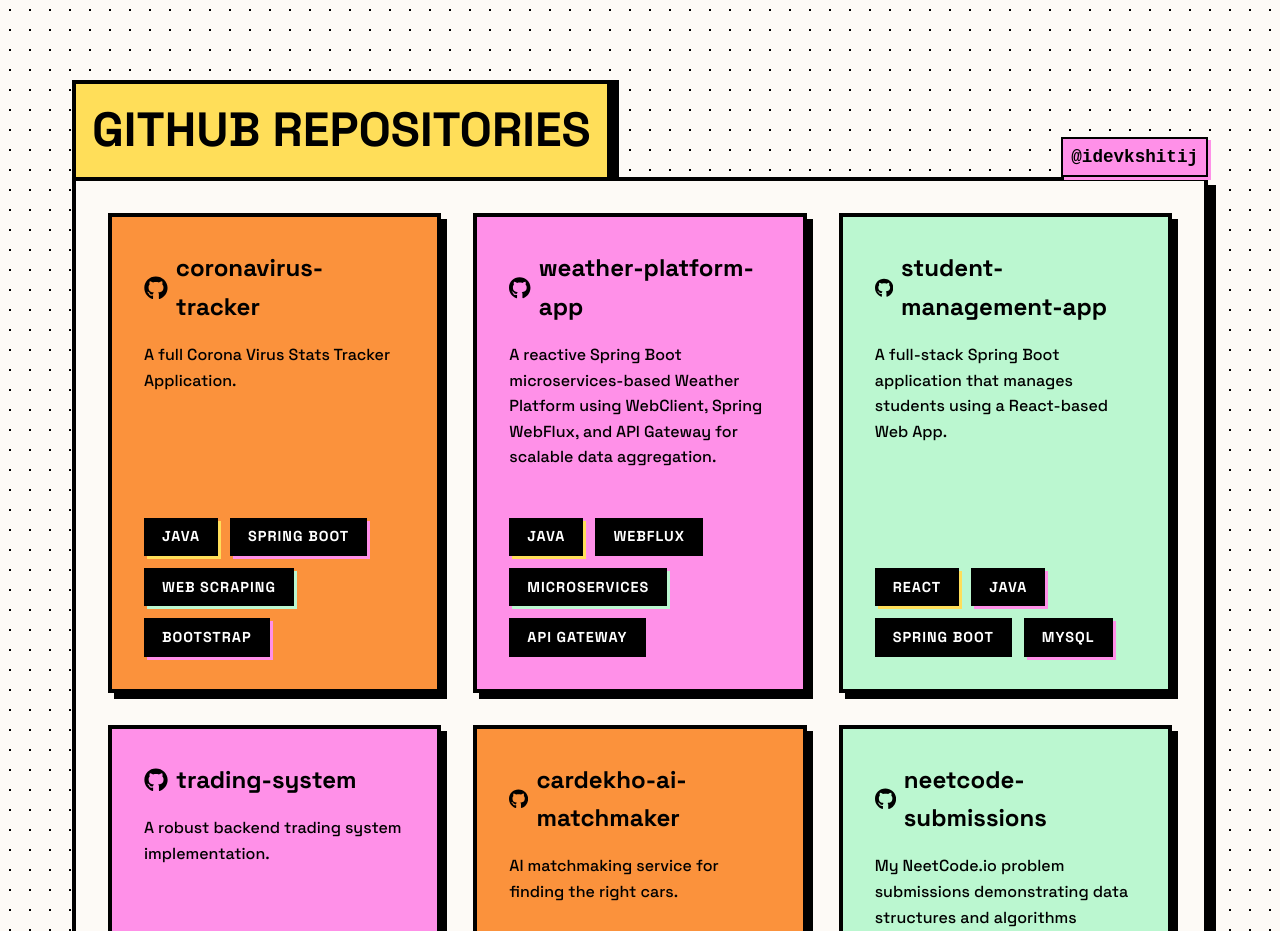
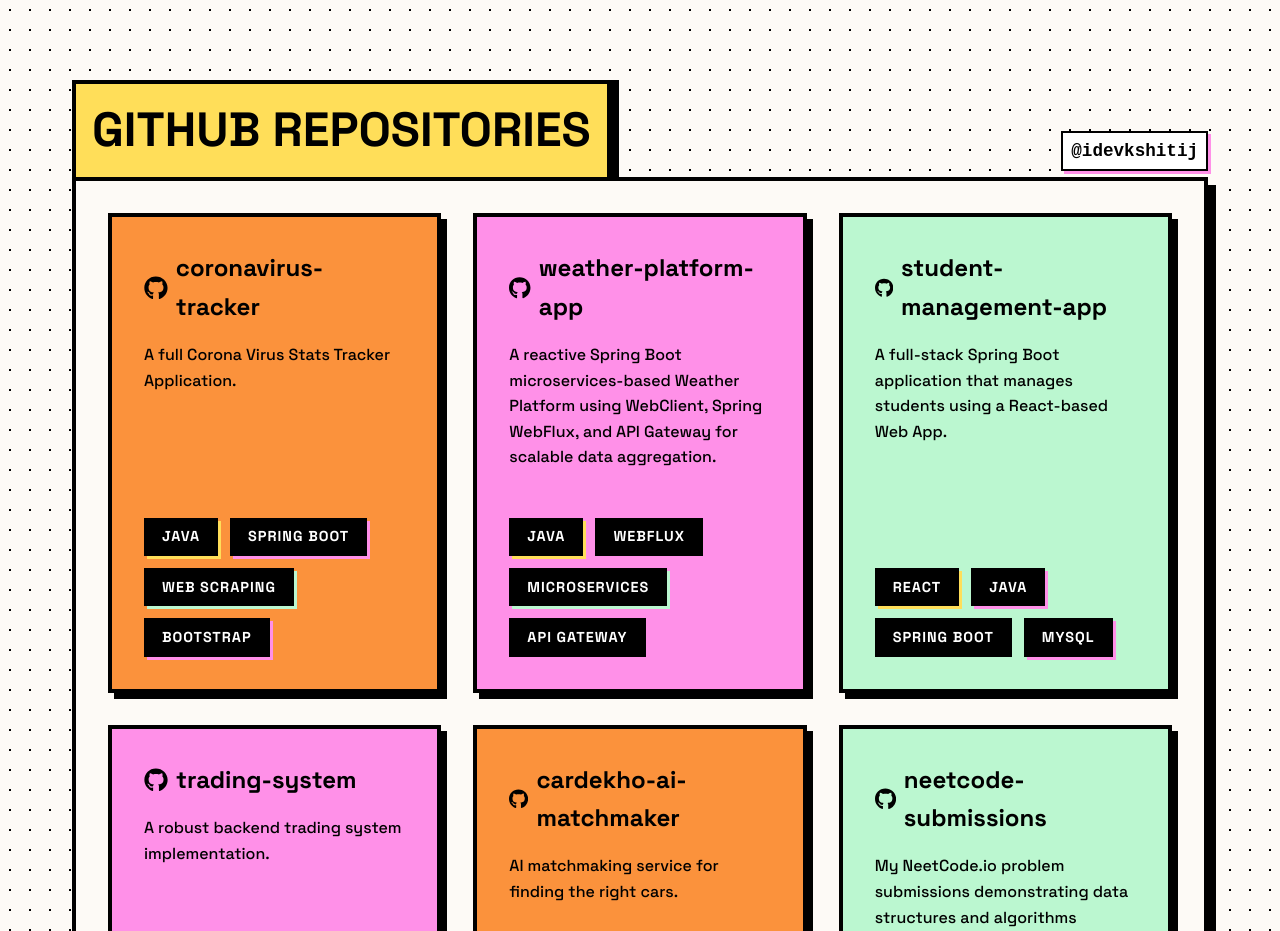
Before and after one commit to idevkshitij/idevkshitij.github.io, a React (Vite) app: page / in a window 1280 px wide. Shown: the part 5720-6651 px from the top of the page. Built offline with nearby package versions, Linux system fonts and the light colour scheme; no server answers.

Commit message:
Matched GitHub username tag styling to LinkedIn tag

```diff
--- a/src/App.jsx
+++ b/src/App.jsx
@@ -386,7 +386,7 @@
       <section className="container section-wrapper">
         <div className="title-wrapper" style={{ flexDirection: 'row', justifyContent: 'space-between', alignItems: 'flex-end', width: '100%' }}>
           <h2 className="section-title" style={{ marginBottom: 0 }}>GitHub Repositories</h2>
-          <span className="github-tag" style={{ backgroundColor: 'var(--c-pink)', marginBottom: '0' }}>
+          <span className="github-tag" style={{ backgroundColor: '#fff', boxShadow: '3px 3px 0px 0px var(--c-pink)', marginBottom: '0.4rem' }}>
             @idevkshitij
           </span>
         </div>
```
